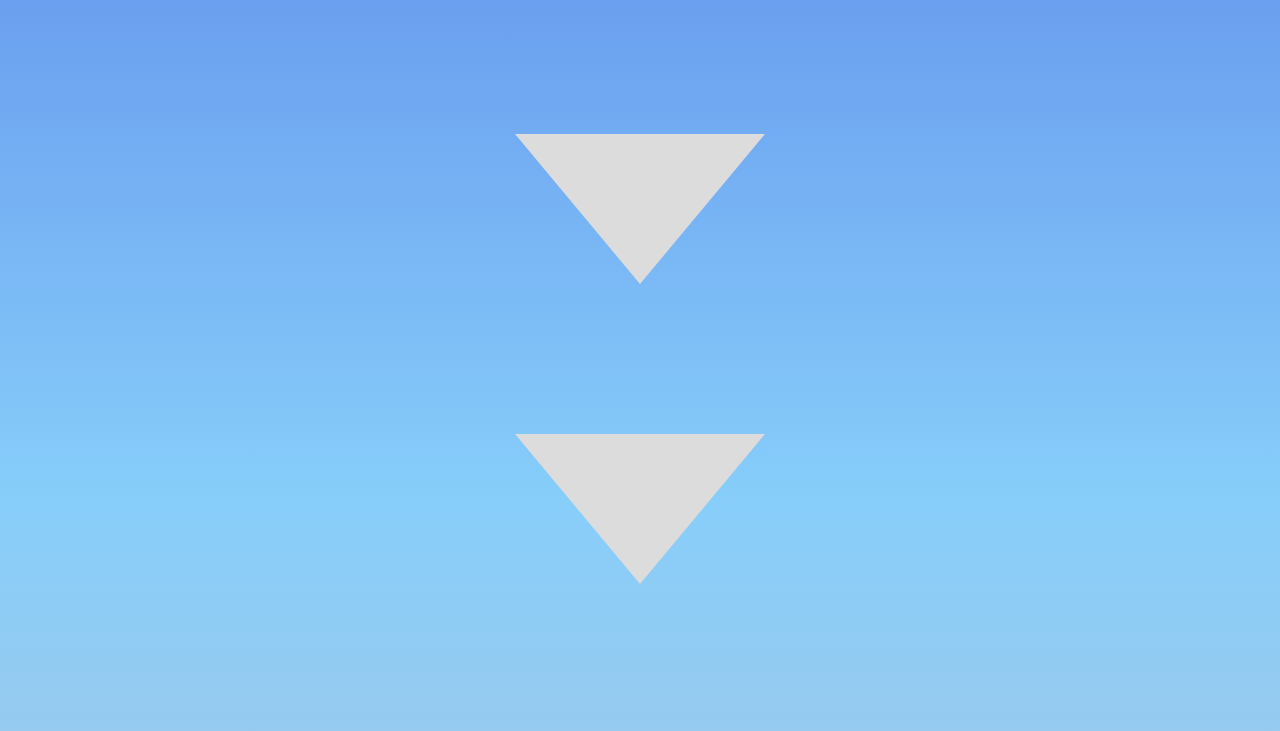
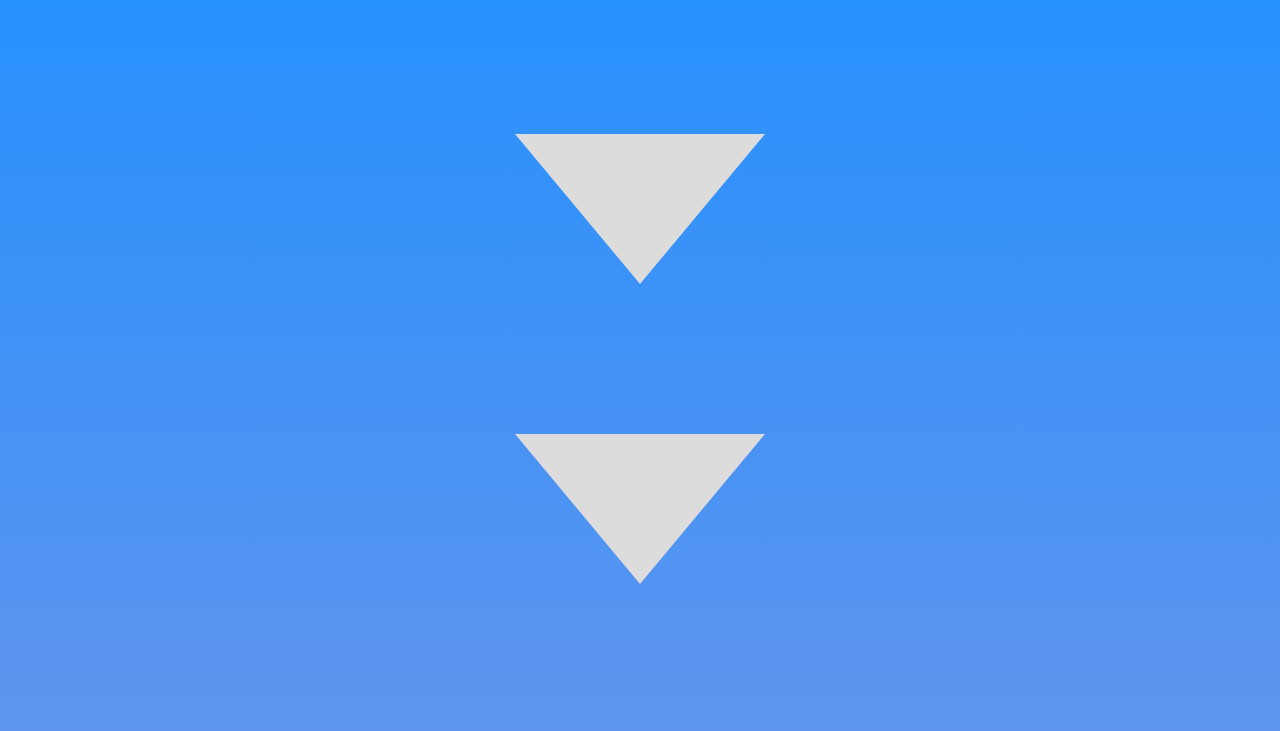
Before and after one commit to claireogrady/commitment, a plain HTML site: page index.html in a window 1280 px wide. Shown: the part 114-845 px from the top of the page. Drawn offline with Linux system fonts and the light colour scheme; a web font is replaced by a local one.

Commit message:
final 3 gradient background colors on scroll

```diff
--- a/css/main.css
+++ b/css/main.css
@@ -1,5 +1,5 @@
 body {
-  background: linear-gradient(to bottom, #6495ED, #87CEFA, #B0C4DE, #D3D3D3);
+  background: linear-gradient(to bottom, #1E90FF, #6495ED, #ADD8E6);
 	background-size: 100%;
 	background-repeat: no-repeat;
 }
```
